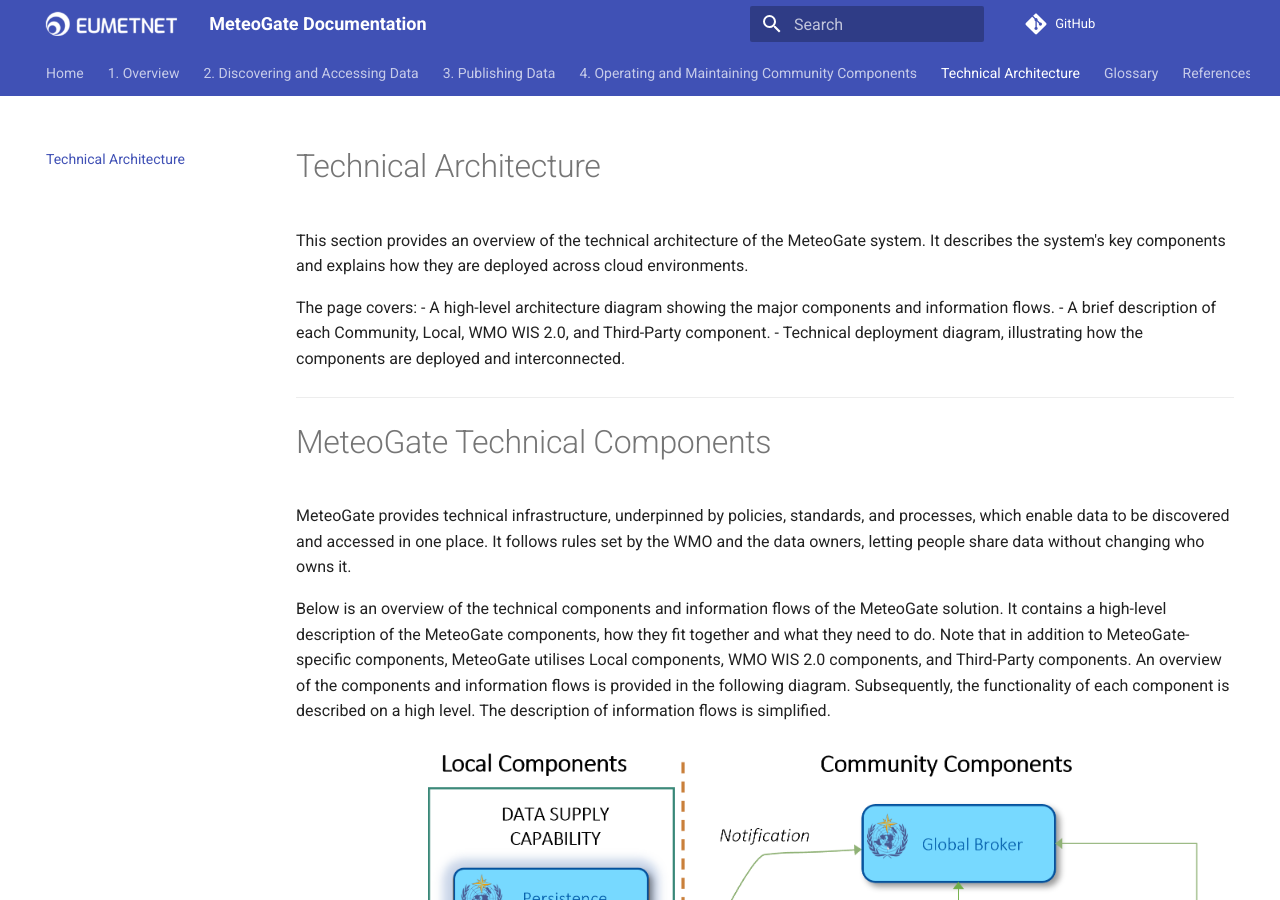
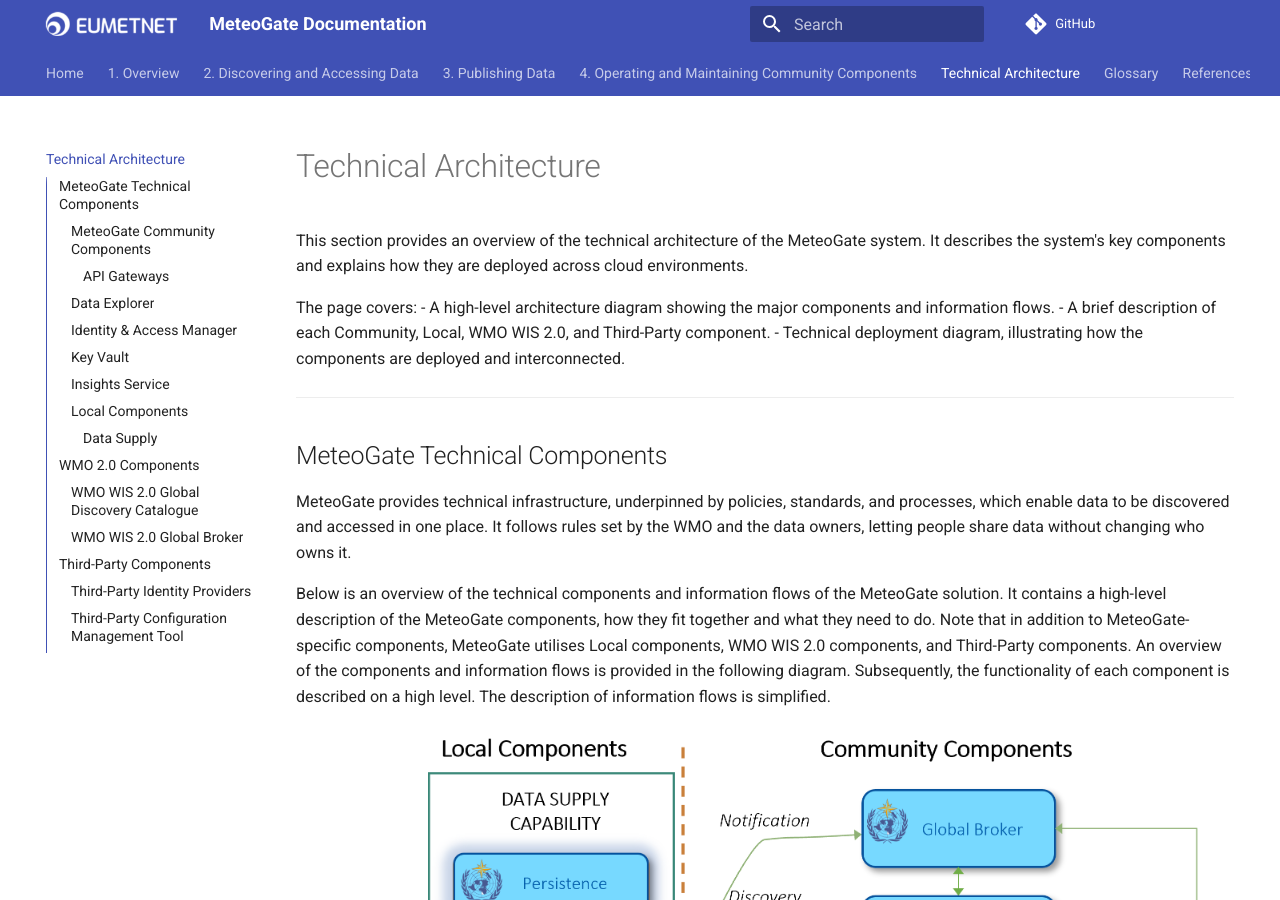
Before and after one commit to EUMETNET/meteogate-documentation, an MkDocs documentation site: the page built from docs/technical-architecture.md, in a window 1280 px wide and 900 px high. Built offline with MkDocs 1.6.1 and Material for MkDocs 9.7.7, drawn with Linux system fonts in a browser that asks for light colours; comment, search, counter and statistics services are not loaded.

Commit message:
Update technical-architecture.md

```diff
--- a/docs/technical-architecture.md
+++ b/docs/technical-architecture.md
@@ -9,7 +9,7 @@ The page covers:
 
 ---
 
-# MeteoGate Technical Components
+## MeteoGate Technical Components
 
 MeteoGate provides technical infrastructure, underpinned by policies, standards, and processes, which enable data to be discovered and accessed in one place. It follows rules set by the WMO and the data owners, letting people share data without changing who owns it.
 
@@ -18,9 +18,9 @@ An overview of the components and information flows is provided in the following
 
 ![MeteoGate technical components](images/meteogate-technical-components.png)
 
-## MeteoGate Community Components
+### MeteoGate Community Components
 
-### API Gateways
+#### API Gateways
 
 API Gateways provide managed access to the data shared through MeteoGate. The API Gateway also collects data on transactions to provide data usage and publishing information through the Insights Service.
 API Gateways handle data requests from Data Consumer applications, provide cybersecurity and access control, and proxy access to connected Data Supply services. The API Gateway may need to authenticate users accessing some datasets, as stated in the data policy. The API Gateway uses unique tokens (API Keys) appended to data access requests to identify users. Users must register in the MeteoGate Developer Portal to obtain an API Key.
@@ -45,9 +45,9 @@ API Keys issued to registered users are stored securely in the Key Vault.
 ### Insights Service
 Community Capability Operators and other stakeholders can use the Insights service to monitor data discovery and use. For example, they can observe how the data is passing through the MeteoGate system to be able to address any issues.
 
-## Local Components
+### Local Components
 
-### Data Supply
+#### Data Supply
 
 Data Supply is a Local Component in MeteoGate responsible for exposing meteorological and hydrological data, managing metadata, and fulfilling notification requirements. While many of its functions support WMO WIS 2.0 obligations, Data Supply is also a core part of how data is published and made available through MeteoGate.
 There are two main types of Data Supply in MeteoGate:
```
